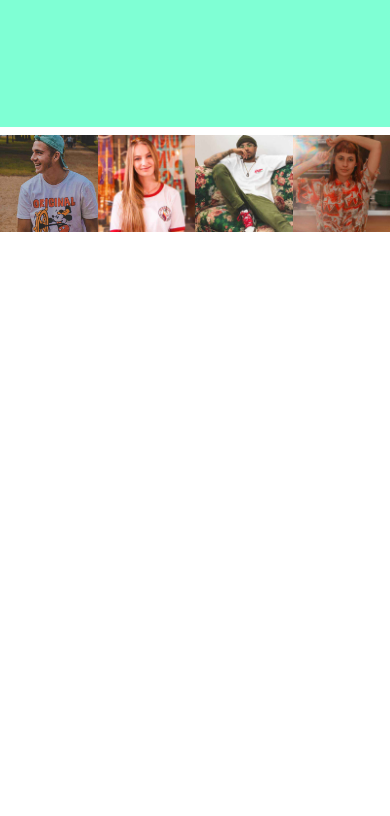
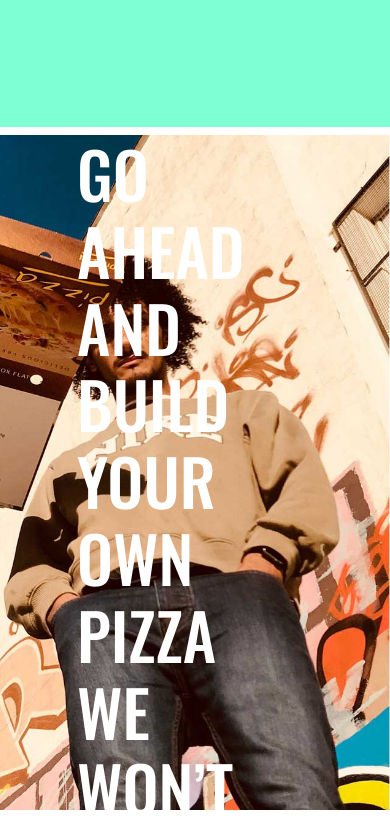
Before and after one commit to tiiaaaa/proj-html-vuejs, a Vue app: page / in a window 390 px wide. Shown: the part 3680-4496 px from the top of the page. Before the commit the page ends 3912 px from the top, so only its background shows below. Built offline with nearby package versions, Linux system fonts and the light colour scheme.

Commit message:
stilizzato component BuildPizzaCollage

```diff
--- a/src/components/MainComponents/ThirdSectionComponents/BuildPizzaCollage.vue
+++ b/src/components/MainComponents/ThirdSectionComponents/BuildPizzaCollage.vue
@@ -1,7 +1,16 @@
 <template>
-    <div>
+    <section id="build-pizza-collage" class="row">
+        <div class="col-8 offset-2 d-flex align-items-center">
+            <h2 class="text-uppercase text-white">
+                Go Ahead and <br>
+                Build Your<br>
+                Own Pizza<br>
+                We Won’t<br>
+                Judge!
+            </h2>
 
-    </div>
+        </div>
+    </section>
 </template>
 
 <script>
@@ -11,6 +20,17 @@ export default {
 }
 </script>
 
-<style>
+<style lang='scss' scoped>
+    section#build-pizza-collage{
+        height: 80vh;
+        background-image: url('@/assets/img/h3-background-img.jpg');
+        background-size: cover;
+        background-position-x: right;
+        background-repeat: no-repeat;
+
+        h2{
+            font-size: 4rem;
+        }
+    }
 
 </style>
--- a/src/components/MainComponents/ThirdSectionComponents/GuysImmages.vue
+++ b/src/components/MainComponents/ThirdSectionComponents/GuysImmages.vue
@@ -1,15 +1,15 @@
 <template>
-    <section class="row">
-        <div class="col-3 p-0">
+    <section class="row py-2">
+        <div class="col-12 col-md-3 p-0">
             <img class="img-fluid" src="@/assets/img/h1-team-1a-700x700.jpg" alt="">
         </div>
-        <div class="col-3 p-0">
+        <div class="col-12 col-md-3 p-0">
             <img class="img-fluid" src="@/assets/img/h1-team-2a.jpg" alt="">
         </div>
-        <div class="col-3 p-0">
+        <div class="col-12 col-md-3 p-0">
             <img class="img-fluid" src="@/assets/img/h1-team-4a.jpg" alt="">
         </div>
-        <div class="col-3 p-0">
+        <div class="col-12 col-md-3 p-0">
             <img class="img-fluid" src="@/assets/img/h1-team-3a.jpg" alt="">
         </div>
     </section>
@@ -22,6 +22,8 @@ export default {
 }
 </script>
 
-<style>
+<style lang='scss' scoped>
+
+
 
 </style>
```
